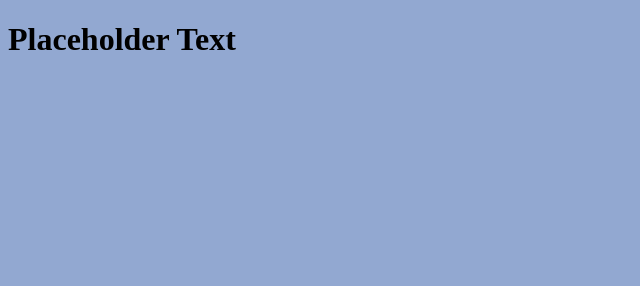
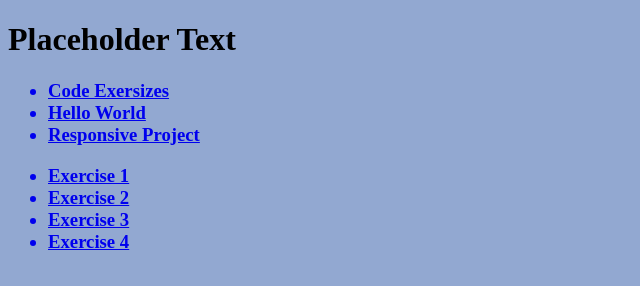
Before and after one commit to ChloeGamblin/gra-321, a plain HTML site: page code-exercises/index.html in a window 1280 px wide. Shown: the whole page, without its empty margins (0-640 px from the left). Drawn offline with Linux system fonts and the light colour scheme.

Commit message:
added a linked list to code in code excersize folder

```diff
--- a/code-exercises/index.html
+++ b/code-exercises/index.html
@@ -12,5 +12,16 @@
 
   <body>
   <h1>Placeholder Text</h1>
+  <ul>
+    <h3><a href="./code-exercises"><li>Code Exersizes</li></a>
+      <a href="./hello-world"><li>Hello World</li></a>
+      <a href="./responsive-project"><li>Responsive Project</li></a></h3>
+  </ul>
+  <ul>
+    <h3><a href="./exercise-1"><li>Exercise 1</li></a>
+      <a href="./exercise-2"><li>Exercise 2</li></a>
+      <a href="./exercise-3"><li>Exercise 3</li></a>
+      <a href="./exercise-4"><li>Exercise 4</li></a></h3>
+  </ul>
   </body>
 </html>
```
